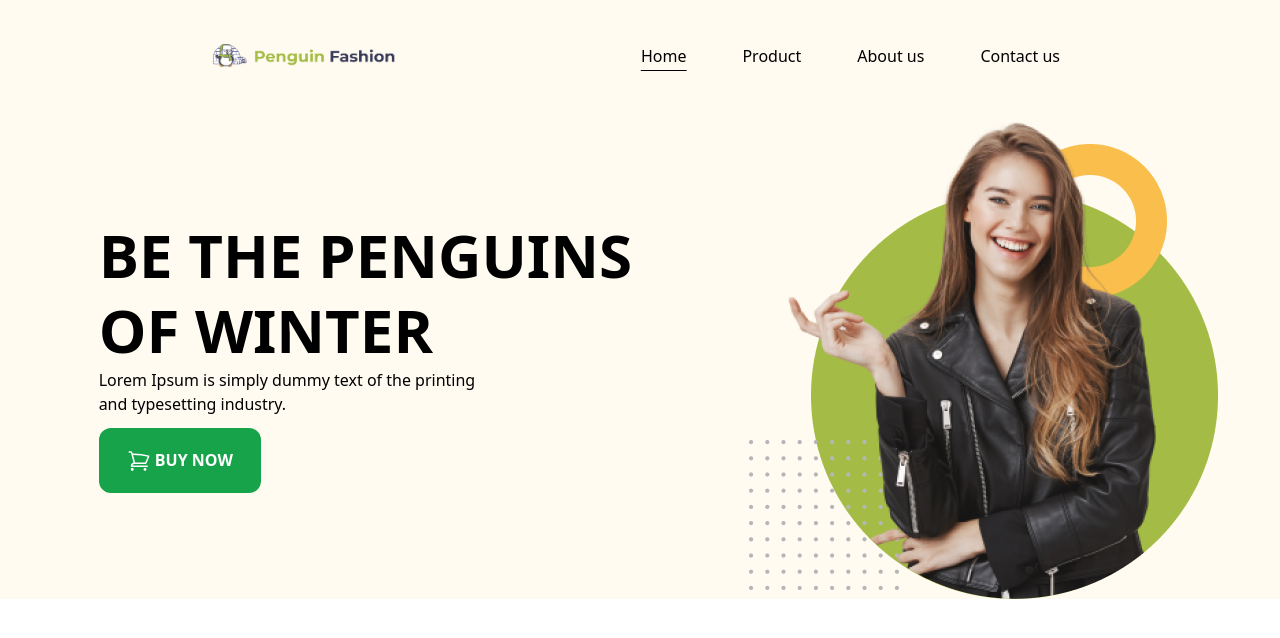
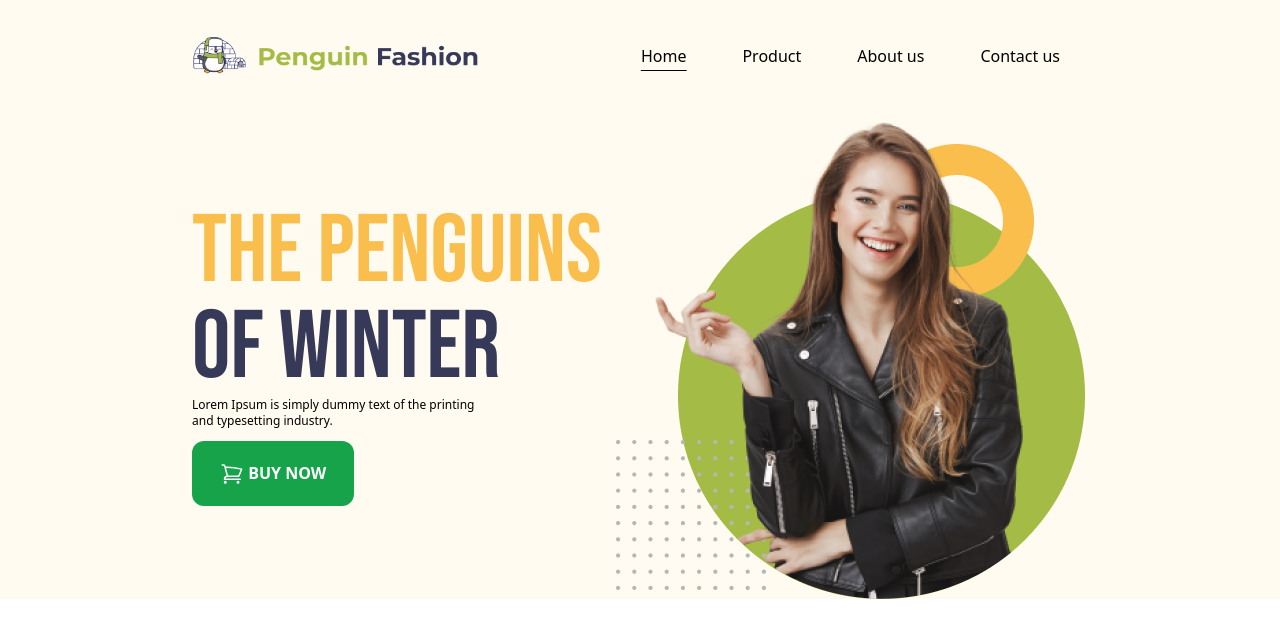
Before and after one commit to Md-OmorFaruk/penguin-fashion-Website, a plain HTML site: page index.html in a window 1280 px wide. Drawn offline with nearby package versions, Linux system fonts and the light colour scheme.

Commit message:
problem solved

```diff
--- a/index.html
+++ b/index.html
@@ -5,14 +5,27 @@
       <meta name="viewport" content="width=device-width, initial-scale=1.0">
       <title>Penguin Fashion</title>
       <script src="https://cdn.tailwindcss.com"></script>
+      <link rel="preconnect" href="https://fonts.googleapis.com">
+      <link rel="preconnect" href="https://fonts.gstatic.com" crossorigin>
+      <link href="https://fonts.googleapis.com/css2?family=Bebas+Neue&display=swap" rel="stylesheet">
+
+      <style>
+            *{
+                  padding: 0%;
+                  margin: 0%;
+            }
+            .Bebas-Neue{
+                  font-family: 'Bebas Neue', sans-serif;
+            }
+      </style>
 </head>
 <body>
       <!--------------------------Header Start------------------------------->
-      <header class="bg-[#FFFBF0]">
+      <header class="bg-[#FFFBF0] pl-48 pr-48">
 
             <!-------------------Nav Bar-------------------------->
-            <div class="nav-menu flex justify-between mx-48 pt-4 pb-4 items-center">
-                  <div class="w-1/4 p-5">
+            <div class="nav-menu flex flex-col md:flex-row justify-between  pt-4 pb-4 items-center">
+                  <div class="w-72">
                         <img src="icons/logo.png" alt="logo">
                   </div>
                   <div class="nav-bar">
@@ -27,18 +40,18 @@
             </div>
 
             <!-------------------Hero Section-------------------------->
-            <div class="hero-section flex items-center justify-around">
-                  <div class="pl-10">
-                        <h1 class="text-6xl font-bold leading-tight uppercase">Be the Penguins<br> of Winter</h1>
-                        <p class="leading-6">Lorem Ipsum is simply dummy text of the printing <br>and typesetting industry.</p>
+            <div class="hero-section flex flex-col md:flex-row items-center justify-between">
+                  <div class=" p-0">
+                        <h1 class=" Bebas-Neue text-8xl  leading-none uppercase text-[#363958]"><span class="text-[#FABE4C]">the Penguins</span> <br> of Winter</h1>
+                        <p class="leading-6  md:text-xs">Lorem Ipsum is simply dummy text of the printing <br>and typesetting industry.</p>
                         <button class="bg-green-600 text-white font-bold rounded-xl px-7 py-5 mt-3">
                               <svg xmlns="http://www.w3.org/2000/svg" fill="none" viewBox="0 0 24 24" stroke-width="1.5" stroke="currentColor"
                                     class="w-6 h-6 inline">
                                     <path stroke-linecap="round" stroke-linejoin="round"
                                           d="M2.25 3h1.386c.51 0 .955.343 1.087.835l.383 1.437M7.5 14.25a3 3 0 00-3 3h15.75m-12.75-3h11.218c1.121-2.3 2.1-4.684 2.924-7.138a60.114 60.114 0 00-16.536-1.84M7.5 14.25L5.106 5.272M6 20.25a.75.75 0 11-1.5 0 .75.75 0 011.5 0zm12.75 0a.75.75 0 11-1.5 0 .75.75 0 011.5 0z" />
                               </svg>
-
-                              BUY NOW</button>
+                              BUY NOW
+                        </button>
                   </div>
                   <div class="image-section">
                         <img src="images/model.png" alt="">
```
